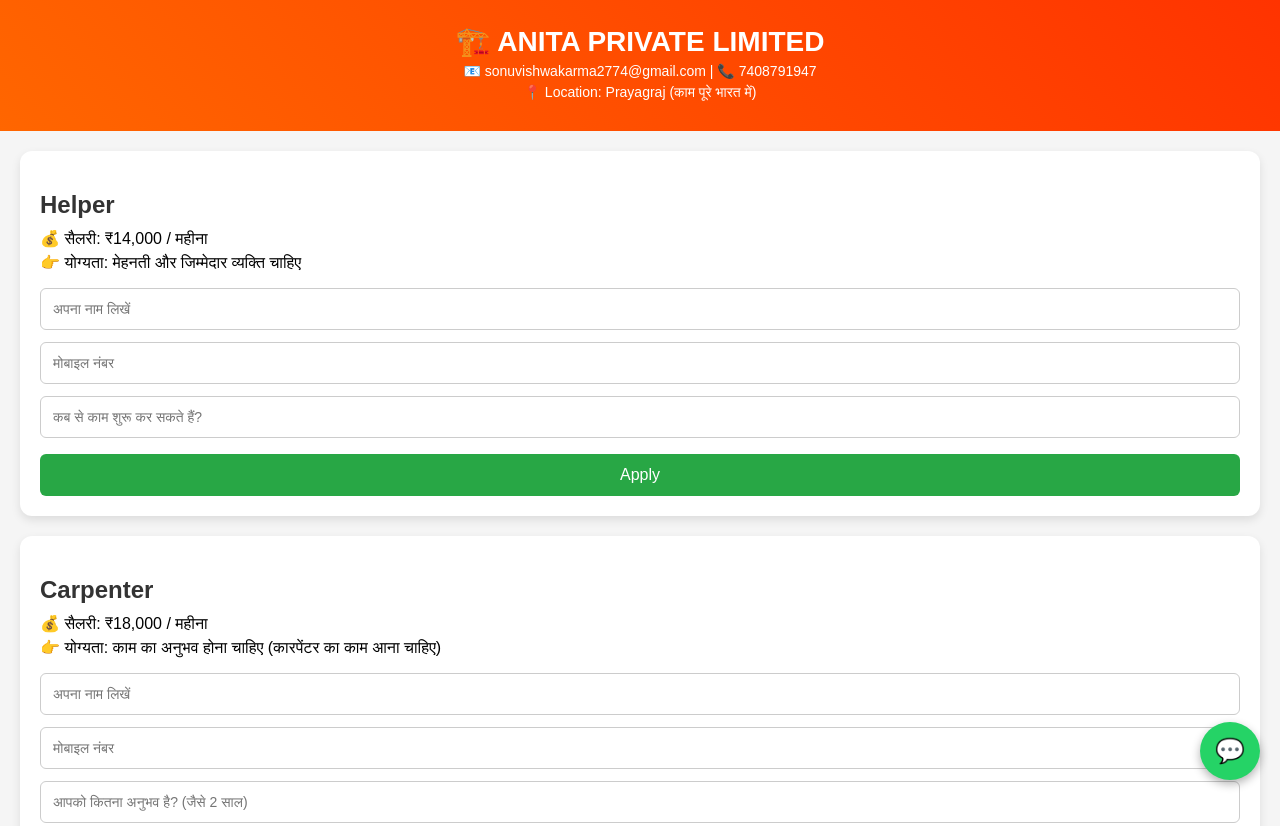
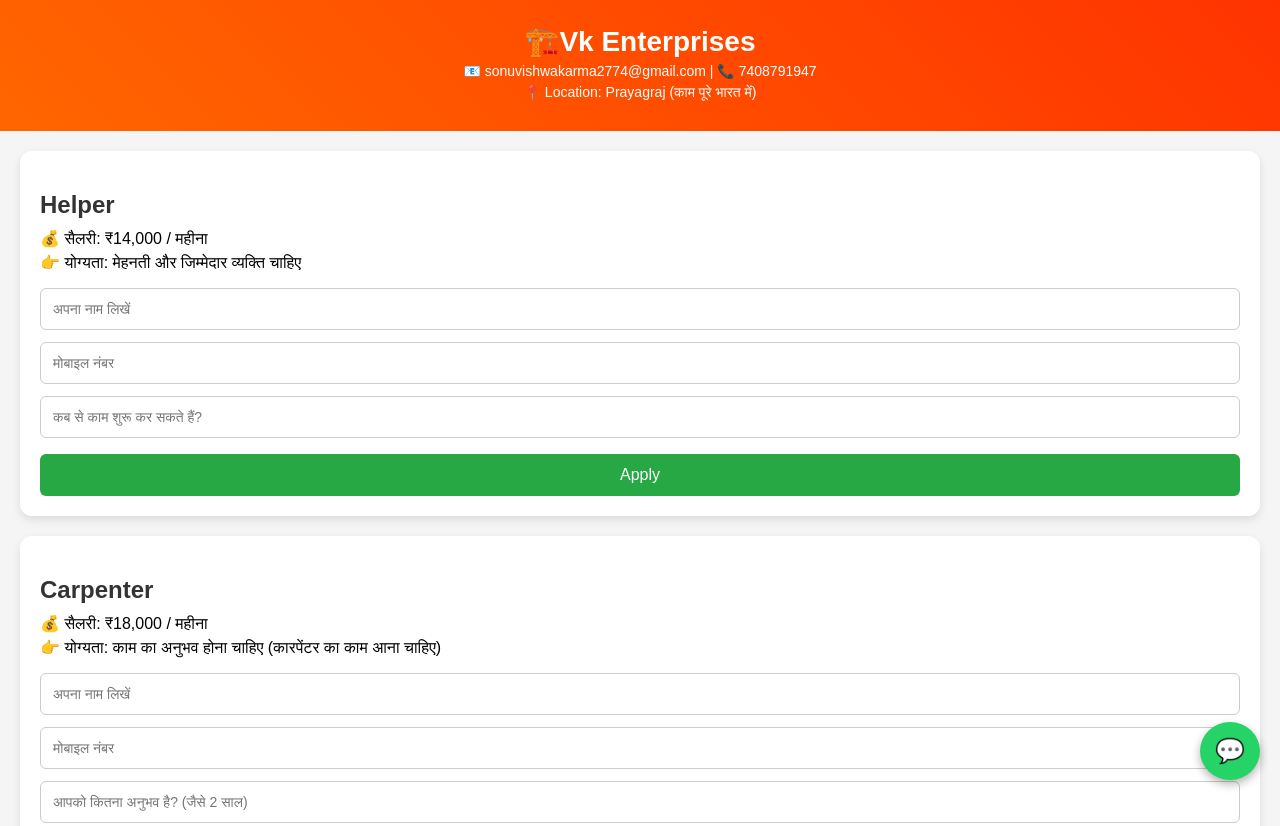
Before and after one commit to sonuvishwakarma2774-sys/job-website, a plain HTML site: page index.html in a window 1280 px wide. Shown: the top 826 px of the page. Drawn offline with Linux system fonts and the light colour scheme.

Commit message:
Update index.html

```diff
--- a/index.html
+++ b/index.html
@@ -2,13 +2,13 @@
 <html lang="hi">
 <head>
   <meta charset="UTF-8">
-  <title>Anita Private Limited - Job Portal</title>
+  <title>Vk Enterprises - Job Portal</title>
   <link rel="stylesheet" href="style.css">
 </head>
 <body>
 
 <header>
-  <h1>🏗️ ANITA PRIVATE LIMITED</h1>
+  <h1>🏗️Vk Enterprises </h1>
   <p>📧 sonuvishwakarma2774@gmail.com | 📞 7408791947</p>
   <p>📍 Location: Prayagraj (काम पूरे भारत में)</p>
 </header>
```
